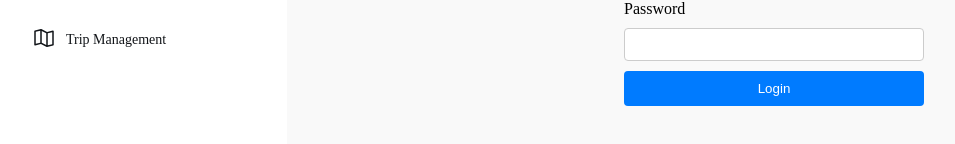
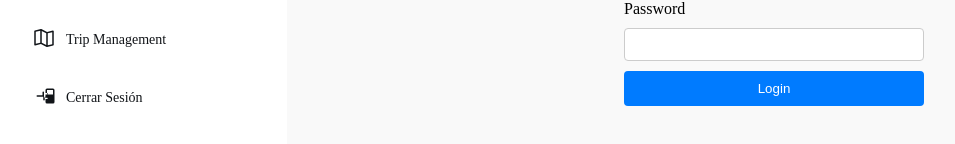
Before and after one commit to juansemondra/sturdy-pancake-an, an Angular app in the folder sturdy-pancake-angular/: page /login in a window 1280 px wide. Shown: the part 186-330 px from the top of the page, without its empty margins (11-966 px from the left). Built offline with nearby package versions, Linux system fonts and the light colour scheme; no server answers.

Commit message:
logout button on navbar

```diff
--- a/sturdy-pancake-angular/src/app/navbar/navbar.component.html
+++ b/sturdy-pancake-angular/src/app/navbar/navbar.component.html
@@ -94,4 +94,25 @@
     </div>
     <span class="label">Trip Management</span>
   </div>
+  <!-- Logout Button -->
+  <div class="sidebar-item" (click)="logout()">
+    <div class="icon">
+      <!-- SVG icon for Logout -->
+      <svg
+        xmlns="http://www.w3.org/2000/svg"
+        width="24px"
+        height="24px"
+        fill="currentColor"
+        viewBox="0 0 256 256"
+      >
+        <path
+          d="M208,128a8,8,0,0,1-8,8H136v32a8,8,0,0,1-16,0V136H56a8,8,0,0,1,0-16h56V88a8,8,0,0,1,16,0v56h64A8,8,0,0,1,208,128Z"
+        ></path>
+        <path
+          d="M224,48H160a16,16,0,0,0-16,16v32h16a8,8,0,0,1,0,16H144v32h16a8,8,0,0,1,0,16H144v32a16,16,0,0,0,16,16h64a16,16,0,0,0,16-16V64A16,16,0,0,0,224,48Zm0,64H160V64h64Z"
+        ></path>
+      </svg>
+    </div>
+    <span class="label">Cerrar Sesión</span>
+  </div>
 </nav>
--- a/sturdy-pancake-angular/src/app/navbar/navbar.component.ts
+++ b/sturdy-pancake-angular/src/app/navbar/navbar.component.ts
@@ -1,6 +1,7 @@
 import { CommonModule } from '@angular/common';
 import { Component } from '@angular/core';
-import { RouterModule } from '@angular/router';
+import { RouterModule, Router } from '@angular/router';
+import { AuthService } from '../shared/auth.service';
 
 @Component({
   selector: 'app-navbar',
@@ -12,7 +13,14 @@ import { RouterModule } from '@angular/router';
 export class NavbarComponent {
   activeLink: string = '';
 
+  constructor(private authService: AuthService, private router: Router) {}
+
   setActiveLink(link: string): void {
     this.activeLink = link;
   }
+
+  logout(): void {
+    this.authService.logout();
+    this.router.navigate(['/login']);
+  }
 }
```
